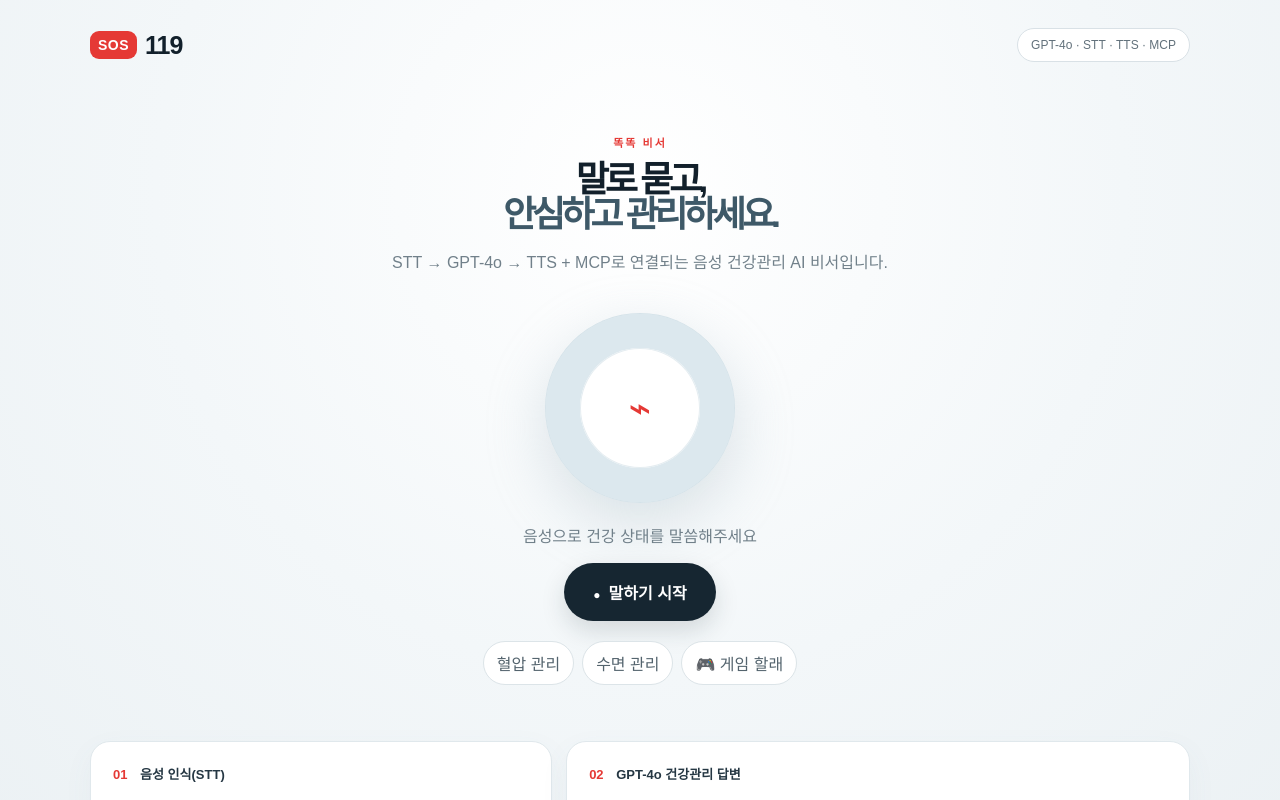
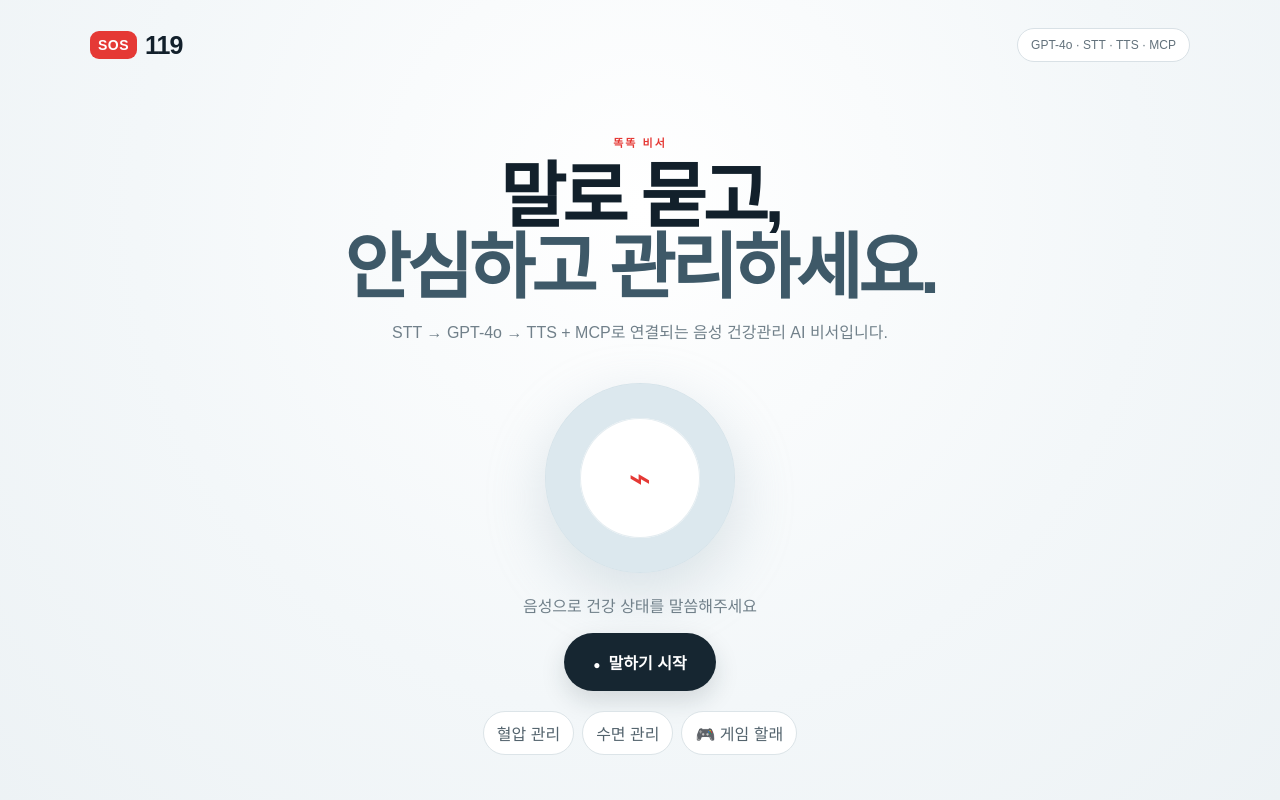
Before and after one commit to seongui2030/sos119, a Next.js app: page / in a window 1280 px wide. Shown: the top 800 px of the page. Built offline with nearby package versions, Linux system fonts and the light colour scheme.

Commit message:
Update globals.css row:14

```diff
--- a/app/globals.css
+++ b/app/globals.css
@@ -11,7 +11,7 @@ button, a { font: inherit; }
 .hero { text-align: center; padding: 72px 20px 56px; }
 .eyebrow { color: #e53935; font-weight: 800; letter-spacing: 2px; font-size: 11px; }
 .game-label { font-size: clamp(21px, 3.5vw, 36px); letter-spacing: -2px; }
-h1 { margin: 12px 0; font-size: clamp(21px, 3.5vw, 36px); line-height: .98; letter-spacing: -4px; }
+h1 { margin: 12px 0; font-size: clamp(42px, 7vw, 72px); line-height: .98; letter-spacing: -4px; }
 h1 span { color: #3e5968; }
 .hero > p { color: #71808a; font-size: 16px; }
 .orb { width: 190px; height: 190px; margin: 40px auto 20px; border-radius: 50%; display: grid; place-items: center; background: radial-gradient(circle, #fff 0 40%, #dce8ee 41% 70%, #c7d8e0 71% 100%); box-shadow: 0 20px 60px #9db2be55; }
```
